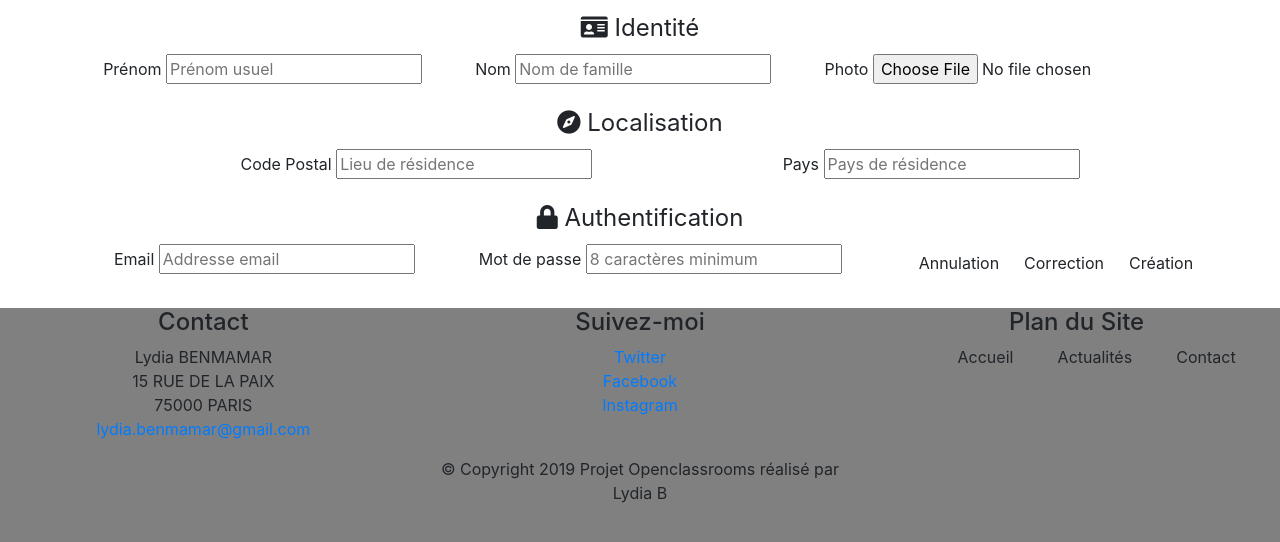
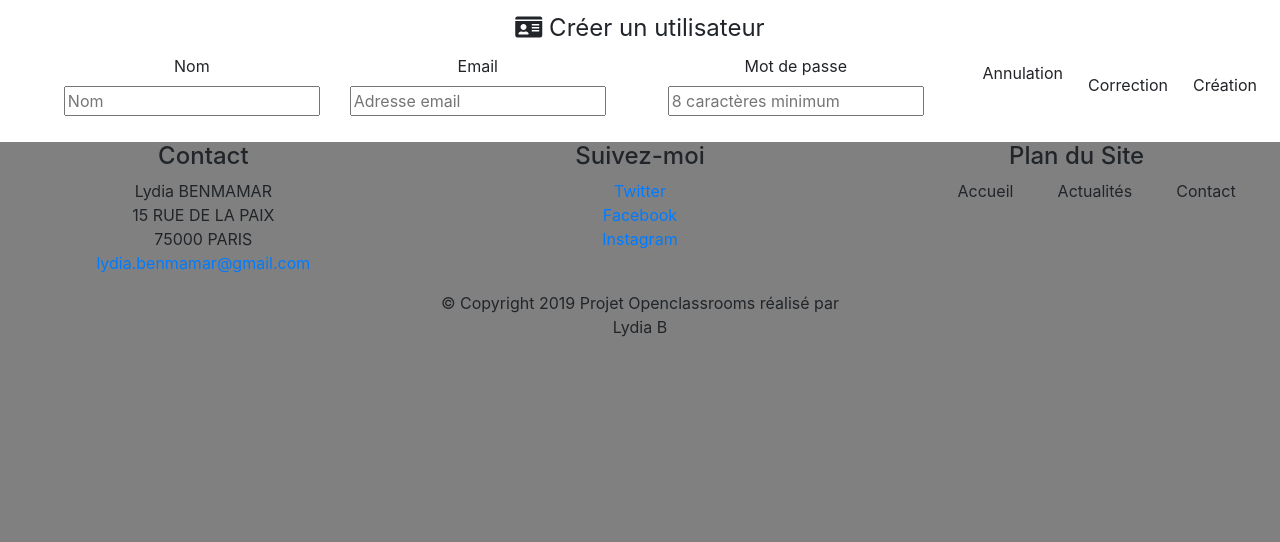
Before and after one commit to lydia-benmamar/P5-Blog-PHP, a PHP site: template src/View/user/CreateUser.twig in a window 1280 px wide. Shown: the part 54-596 px from the top of the page. Run offline with PHP 8.4, Linux system fonts and the light colour scheme; the template is opened without the code that fills it, so the values that code supplies are empty; a stand-in replaces the project's code that opens the database connection; some libraries are stand-ins or nearby versions; some web fonts are replaced.

Commit message:
Update CreateUser View (simplify)

```diff
--- a/src/View/user/CreateUser.twig
+++ b/src/View/user/CreateUser.twig
@@ -13,63 +13,23 @@
 {% block main %}
 
     <main>
-            <form action="index.php?access=user!create" method="post" enctype="multipart/form-data">
+            <form action="index.php?access=user!create" method="post">
 
             <fieldset>
-                <legend><i class="fa fa-id-card"></i> Identité</legend>
+                <legend><i class="fa fa-id-card"></i> Créer un utilisateur</legend>
                 <ul>
 
-                    <!-- First name field -->
+
+                    <!-- Name field -->
                     <li>
-                        <label for="first_name">Prénom</label>
-                        <input id="first_name" name="first_name" type="text" placeholder="Prénom usuel" maxlength="20" required>
+                        <label for="name">Nom</label>
+                        <input id="name" name="name" type="text" placeholder="Nom" maxlength="20" required>
                     </li>
-
-                    <!-- Last name field -->
-                    <li>
-                        <label for="last_name">Nom</label>
-                        <input id="last_name" name="last_name" type="text" placeholder="Nom de famille" maxlength="20" required>
-                    </li>
-
-                    <!-- User avatar restriction -->
-                    <input name="MAX_FILE_SIZE" type="hidden" value="5000000" />
-
-                    <!-- Article avatar field -->
-                    <li>
-                        <label for="file">Photo</label>
-                        <input id="file" name="file" type="file" accept=".jpg, .jpeg, .png, .svg, .gif">
-                    </li>
-
-                </ul>
-            </fieldset>
-
-            <fieldset>
-                <legend><i class="fa fa-compass"></i> Localisation</legend>
-                <ul>
-
-                    <!-- Zipcode field -->
-                    <li>
-                        <label for="zipcode">Code Postal</label>
-                        <input id="zipcode" name="zipcode" type="text" inputmode="numeric" placeholder="Lieu de résidence" minlength="5" maxlength="5" required>
-                    </li>
-
-                    <!-- Country field -->
-                    <li>
-                        <label for="country">Pays</label>
-                        <input id="country" name="country" type="text" placeholder="Pays de résidence" maxlength="20" required>
-                    </li>
-
-                </ul>
-            </fieldset>
-
-            <fieldset>
-                <legend><i class="fa fa-lock"></i> Authentification</legend>
-                <ul>
 
                     <!-- Champ Email -->
                     <li>
                         <label for="email">Email</label>
-                        <input id="email" name="email" type="email" placeholder="Addresse email" maxlength="50" minlength="5" required>
+                        <input id="email" name="email" type="email" placeholder="Adresse email" maxlength="50" minlength="5" required>
                     </li>
 
                     <!-- Champ Mot de Passe -->
@@ -87,10 +47,6 @@
 
                 </ul>
             </fieldset>
-
-            <!-- User date field -->
-            <input name="date" type="hidden" value="{{ date()|date('Y-m-d H:i:s') }}">
-
-        </form>
+            </form>
     </main>
 {% endblock %}
```
